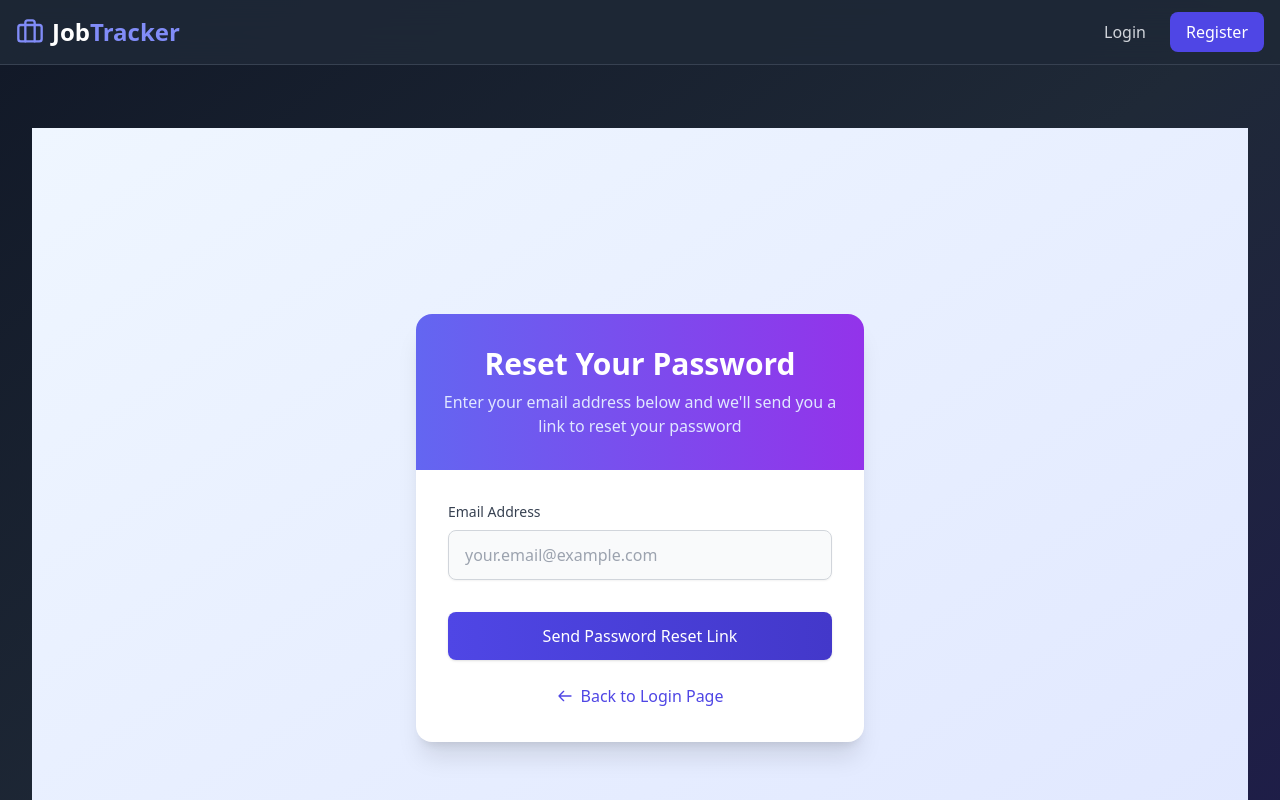
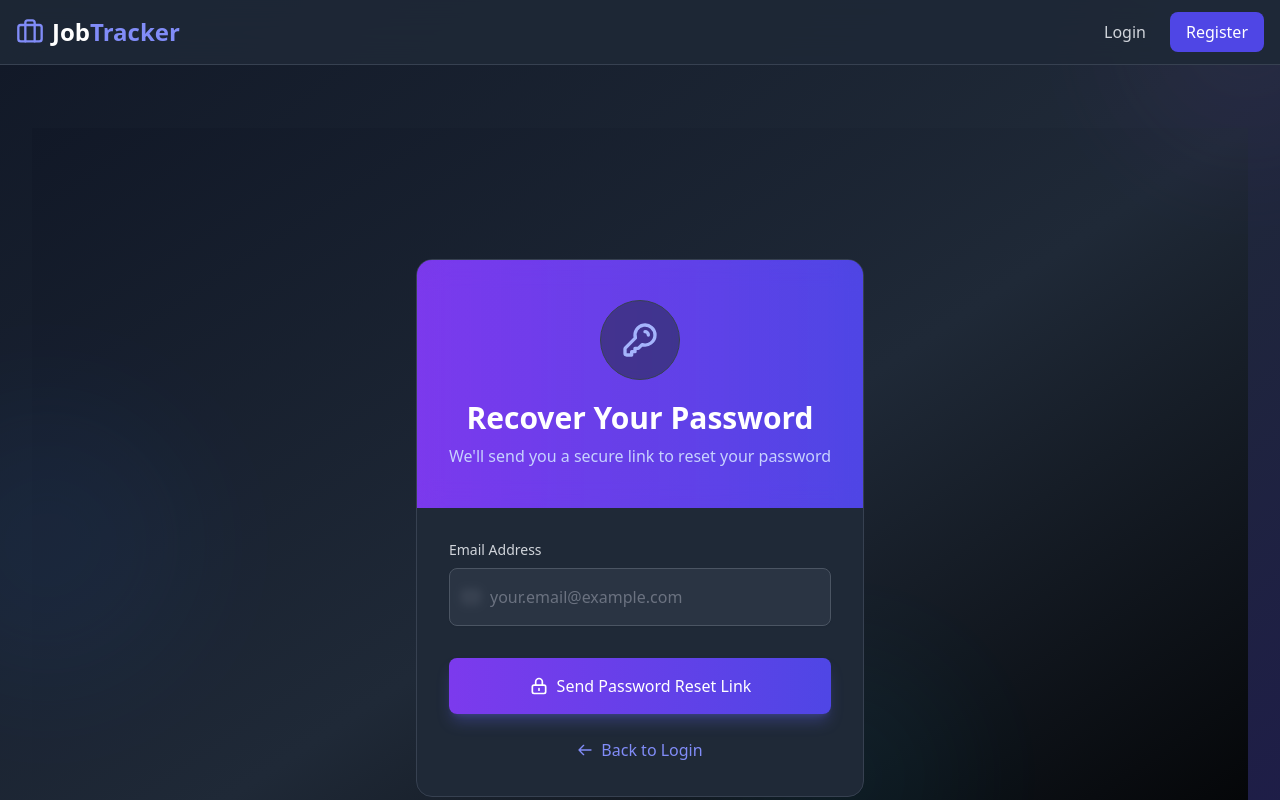
Before and after one commit to YashTirpude/job-application-tracker, a React (Create React App) app in the folder frontend/: page /forgot-password in a window 1280 px wide. Shown: the top 800 px of the page. Built offline with nearby package versions, Linux system fonts and the light colour scheme; no server answers.

Commit message:
feat: redesign the forgot password page with a dark theme

```diff
--- a/frontend/src/pages/ForgotPassword.tsx
+++ b/frontend/src/pages/ForgotPassword.tsx
@@ -72,57 +72,109 @@ const ForgotPassword = () => {
   };
 
   const buttonVariants = {
-    hover: { scale: 1.03, boxShadow: "0px 5px 15px rgba(0, 0, 0, 0.1)" },
+    hover: { scale: 1.03, boxShadow: "0px 5px 15px rgba(0, 0, 0, 0.3)" },
     tap: { scale: 0.97 },
   };
 
   return (
-    <div className="min-h-screen flex items-center justify-center bg-gradient-to-br from-blue-50 to-indigo-100 px-4 py-12">
+    <div className="min-h-screen flex items-center justify-center bg-gradient-to-br from-gray-900 via-gray-800 to-black px-4 py-12">
       <motion.div
         className="w-full max-w-md"
         initial={{ opacity: 0, y: 30 }}
         animate={{ opacity: 1, y: 0 }}
         transition={{ duration: 0.6, ease: "easeOut" }}
       >
+        {/* Decorative Elements */}
         <motion.div
-          className="bg-white rounded-2xl shadow-xl overflow-hidden"
-          whileHover={{
-            boxShadow:
-              "0 20px 25px -5px rgba(0, 0, 0, 0.1), 0 10px 10px -5px rgba(0, 0, 0, 0.04)",
-          }}
-          transition={{ duration: 0.3 }}
+          className="absolute inset-0 overflow-hidden pointer-events-none"
+          initial={{ opacity: 0 }}
+          animate={{ opacity: 0.3 }}
+          transition={{ delay: 0.5, duration: 1.5 }}
         >
-          <div className="bg-gradient-to-r from-indigo-500 to-purple-600 px-6 py-8">
+          <div className="absolute -top-24 -right-24 w-64 h-64 bg-purple-500 rounded-full blur-3xl opacity-20"></div>
+          <div className="absolute top-1/2 -left-24 w-72 h-72 bg-blue-500 rounded-full blur-3xl opacity-20"></div>
+          <div className="absolute -bottom-24 right-1/4 w-60 h-60 bg-cyan-500 rounded-full blur-3xl opacity-20"></div>
+        </motion.div>
+
+        <motion.div
+          className="relative z-10 bg-gray-800 rounded-2xl overflow-hidden border border-gray-700 backdrop-blur-sm"
+          initial={{ scale: 0.97 }}
+          animate={{ scale: 1 }}
+          transition={{ duration: 0.5 }}
+          whileHover={{ boxShadow: "0 22px 40px -12px rgba(0, 0, 0, 0.7)" }}
+        >
+          <div className="bg-gradient-to-r from-violet-600 to-indigo-600 px-6 py-10 relative">
+            <motion.div
+              className="absolute inset-0 bg-gradient-to-r from-violet-600/30 to-indigo-600/30 backdrop-blur-md"
+              initial={{ opacity: 0 }}
+              animate={{ opacity: 1 }}
+              transition={{ duration: 1 }}
+            ></motion.div>
+
+            <motion.div
+              className="relative z-10"
+              initial={{ opacity: 0, y: -10 }}
+              animate={{ opacity: 1, y: 0 }}
+              transition={{ delay: 0.2, duration: 0.8 }}
+            >
+              <motion.div
+                className="w-20 h-20 mx-auto mb-5 flex items-center justify-center rounded-full bg-gray-800/50 backdrop-blur-sm border border-gray-700"
+                initial={{ scale: 0, rotate: -180 }}
+                animate={{ scale: 1, rotate: 0 }}
+                transition={{ type: "spring", damping: 10, stiffness: 100 }}
+              >
+                <svg
+                  className="w-10 h-10 text-indigo-300"
+                  fill="none"
+                  stroke="currentColor"
+                  viewBox="0 0 24 24"
+                >
+                  <path
+                    strokeLinecap="round"
+                    strokeLinejoin="round"
+                    strokeWidth="2"
+                    d="M15 7a2 2 0 012 2m4 0a6 6 0 01-7.743 5.743L11 17H9v2H7v2H4a1 1 0 01-1-1v-2.586a1 1 0 01.293-.707l5.964-5.964A6 6 0 1121 9z"
+                  />
+                </svg>
+              </motion.div>
+
               <motion.h1
                 className="text-3xl font-bold text-white text-center"
                 initial={{ opacity: 0, y: -20 }}
                 animate={{ opacity: 1, y: 0 }}
-              transition={{ delay: 0.1, duration: 0.6 }}
+                transition={{ delay: 0.3, duration: 0.6 }}
               >
-              Reset Your Password
+                Recover Your Password
               </motion.h1>
               <motion.p
-              className="text-indigo-100 text-center mt-2"
+                className="text-indigo-200 text-center mt-2"
                 initial={{ opacity: 0 }}
                 animate={{ opacity: 1 }}
-              transition={{ delay: 0.3, duration: 0.6 }}
+                transition={{ delay: 0.4, duration: 0.6 }}
               >
-              Enter your email address below and we'll send you a link to reset
-              your password
+                We'll send you a secure link to reset your password
               </motion.p>
+            </motion.div>
           </div>
 
           <div className="p-8">
             {successMessage ? (
               <motion.div
-                className="bg-green-50 border-l-4 border-green-500 p-4 rounded-md"
+                className="bg-gray-700/50 border-l-4 border-green-500 p-5 rounded-lg backdrop-blur-sm"
                 initial={{ opacity: 0, x: -20 }}
                 animate={{ opacity: 1, x: 0 }}
                 transition={{ duration: 0.4 }}
               >
                 <div className="flex items-start">
+                  <div className="flex-shrink-0">
+                    <motion.div
+                      initial={{ scale: 0 }}
+                      animate={{ scale: 1 }}
+                      transition={{ type: "spring", damping: 8 }}
+                      className="w-10 h-10 rounded-full bg-green-500/20 flex items-center justify-center"
+                    >
                       <svg
-                    className="h-6 w-6 text-green-500 mr-3 mt-0.5"
+                        className="h-6 w-6 text-green-400"
                         fill="none"
                         viewBox="0 0 24 24"
                         stroke="currentColor"
@@ -134,20 +186,30 @@ const ForgotPassword = () => {
                           d="M9 12l2 2 4-4m6 2a9 9 0 11-18 0 9 9 0 0118 0z"
                         />
                       </svg>
-                  <div>
-                    <h3 className="text-sm leading-5 font-medium text-green-800">
+                    </motion.div>
+                  </div>
+                  <div className="ml-4">
+                    <h3 className="text-base font-medium text-green-400">
                       Success!
                     </h3>
-                    <div className="mt-1 text-sm leading-5 text-green-700">
+                    <div className="mt-2 text-sm text-gray-300">
                       {successMessage}
                     </div>
                     <motion.div
-                      className="mt-3"
+                      className="mt-4"
                       initial={{ opacity: 0 }}
                       animate={{ opacity: 1 }}
-                      transition={{ delay: 1, duration: 0.5 }}
+                      transition={{ delay: 0.8, duration: 0.5 }}
                     >
-                      <p className="text-xs text-green-600">
+                      <div className="w-full bg-gray-700 h-1 rounded-full overflow-hidden">
+                        <motion.div
+                          className="h-full bg-green-500"
+                          initial={{ width: "0%" }}
+                          animate={{ width: "100%" }}
+                          transition={{ duration: 2, ease: "easeInOut" }}
+                        />
+                      </div>
+                      <p className="text-xs text-gray-400 mt-2">
                         Redirecting to login page...
                       </p>
                     </motion.div>
@@ -164,15 +226,21 @@ const ForgotPassword = () => {
               >
                 {apiError && (
                   <motion.div
-                    className="bg-red-50 border-l-4 border-red-500 p-4 rounded-md"
+                    className="bg-gray-700/50 border-l-4 border-red-500 p-4 rounded-lg backdrop-blur-sm"
                     variants={itemVariants}
                     initial={{ opacity: 0, x: -20 }}
                     animate={{ opacity: 1, x: 0 }}
                     transition={{ duration: 0.4 }}
                   >
                     <div className="flex">
+                      <div className="flex-shrink-0">
+                        <motion.div
+                          initial={{ rotate: -90, opacity: 0 }}
+                          animate={{ rotate: 0, opacity: 1 }}
+                          className="w-8 h-8 rounded-full bg-red-500/20 flex items-center justify-center"
+                        >
                           <svg
-                        className="h-6 w-6 text-red-500 mr-3"
+                            className="h-5 w-5 text-red-400"
                             fill="none"
                             viewBox="0 0 24 24"
                             stroke="currentColor"
@@ -184,7 +252,9 @@ const ForgotPassword = () => {
                               d="M12 9v2m0 4h.01m-6.938 4h13.856c1.54 0 2.502-1.667 1.732-3L13.732 4c-.77-1.333-2.694-1.333-3.464 0L3.34 16c-.77 1.333.192 3 1.732 3z"
                             />
                           </svg>
-                      <span className="text-red-700">{apiError}</span>
+                        </motion.div>
+                      </div>
+                      <span className="ml-3 text-red-300">{apiError}</span>
                     </div>
                   </motion.div>
                 )}
@@ -192,7 +262,7 @@ const ForgotPassword = () => {
                 <motion.div variants={itemVariants} className="space-y-2">
                   <label
                     htmlFor="email"
-                    className="block text-sm font-medium text-gray-700"
+                    className="block text-sm font-medium text-gray-300"
                   >
                     Email Address
                   </label>
@@ -210,14 +280,31 @@ const ForgotPassword = () => {
                       <motion.div
                         whileFocus={{ scale: 1.01 }}
                         transition={{ duration: 0.2 }}
+                        className="relative"
                       >
+                        <span className="absolute inset-y-0 left-0 flex items-center pl-3 pointer-events-none">
+                          <svg
+                            className="w-5 h-5 text-gray-500"
+                            fill="none"
+                            stroke="currentColor"
+                            viewBox="0 0 24 24"
+                            xmlns="http://www.w3.org/2000/svg"
+                          >
+                            <path
+                              strokeLinecap="round"
+                              strokeLinejoin="round"
+                              strokeWidth="2"
+                              d="M3 8l7.89 5.26a2 2 0 002.22 0L21 8M5 19h14a2 2 0 002-2V7a2 2 0 00-2-2H5a2 2 0 00-2 2v10a2 2 0 002 2z"
+                            ></path>
+                          </svg>
+                        </span>
                         <input
                           {...field}
                           id="email"
                           type="email"
                           placeholder="your.email@example.com"
-                          className={`mt-1 block w-full px-4 py-3 bg-gray-50 border rounded-lg shadow-sm focus:outline-none focus:ring-2 focus:ring-indigo-500 focus:border-transparent transition-all duration-200 ${
-                            errors.email ? "border-red-300" : "border-gray-300"
+                          className={`block w-full pl-10 pr-4 py-4 bg-gray-700/50 border rounded-lg shadow-sm focus:outline-none focus:ring-2 focus:ring-indigo-500 focus:border-transparent transition-all duration-200 text-gray-200 placeholder-gray-500 backdrop-blur-sm ${
+                            errors.email ? "border-red-500" : "border-gray-600"
                           }`}
                           disabled={isSubmitting}
                         />
@@ -228,8 +315,22 @@ const ForgotPassword = () => {
                     <motion.p
                       initial={{ opacity: 0, y: -10 }}
                       animate={{ opacity: 1, y: 0 }}
-                      className="text-sm text-red-600 mt-1"
+                      className="text-sm text-red-400 mt-1 flex items-center"
                     >
+                      <svg
+                        className="w-4 h-4 mr-1"
+                        fill="none"
+                        stroke="currentColor"
+                        viewBox="0 0 24 24"
+                        xmlns="http://www.w3.org/2000/svg"
+                      >
+                        <path
+                          strokeLinecap="round"
+                          strokeLinejoin="round"
+                          strokeWidth="2"
+                          d="M13 16h-1v-4h-1m1-4h.01M21 12a9 9 0 11-18 0 9 9 0 0118 0z"
+                        ></path>
+                      </svg>
                       {errors.email.message}
                     </motion.p>
                   )}
@@ -238,7 +339,7 @@ const ForgotPassword = () => {
                 <motion.div variants={itemVariants} className="pt-2">
                   <motion.button
                     type="submit"
-                    className="w-full py-3 px-4 bg-gradient-to-r from-indigo-600 to-indigo-700 hover:from-indigo-500 hover:to-indigo-600 text-white font-medium rounded-lg shadow transition-all duration-200 focus:outline-none focus:ring-2 focus:ring-offset-2 focus:ring-indigo-500"
+                    className="w-full py-4 px-4 bg-gradient-to-r from-violet-600 to-indigo-600 text-white font-medium rounded-lg shadow-lg shadow-indigo-500/30 transition-all duration-300 focus:outline-none focus:ring-2 focus:ring-offset-2 focus:ring-indigo-500 focus:ring-offset-gray-800"
                     disabled={isSubmitting}
                     variants={buttonVariants}
                     whileHover="hover"
@@ -269,7 +370,22 @@ const ForgotPassword = () => {
                         Sending Reset Link...
                       </div>
                     ) : (
-                      "Send Password Reset Link"
+                      <span className="flex items-center justify-center">
+                        <svg
+                          className="w-5 h-5 mr-2"
+                          fill="none"
+                          stroke="currentColor"
+                          viewBox="0 0 24 24"
+                        >
+                          <path
+                            strokeLinecap="round"
+                            strokeLinejoin="round"
+                            strokeWidth="2"
+                            d="M12 15v2m-6 4h12a2 2 0 002-2v-6a2 2 0 00-2-2H6a2 2 0 00-2 2v6a2 2 0 002 2zm10-10V7a4 4 0 00-8 0v4h8z"
+                          />
+                        </svg>
+                        Send Password Reset Link
+                      </span>
                     )}
                   </motion.button>
                 </motion.div>
@@ -280,7 +396,7 @@ const ForgotPassword = () => {
                 >
                   <motion.button
                     type="button"
-                    className="inline-flex items-center text-indigo-600 hover:text-indigo-800 font-medium transition-colors duration-200"
+                    className="inline-flex items-center text-indigo-400 hover:text-indigo-300 font-medium transition-colors duration-200"
                     onClick={() => navigate("/login")}
                     disabled={isSubmitting}
                     whileHover={{ scale: 1.05 }}
@@ -300,7 +416,7 @@ const ForgotPassword = () => {
                         d="M10 19l-7-7m0 0l7-7m-7 7h18"
                       ></path>
                     </svg>
-                    Back to Login Page
+                    Back to Login
                   </motion.button>
                 </motion.div>
               </motion.form>
```
Lines whose indentation alone changed are shown as unchanged.
